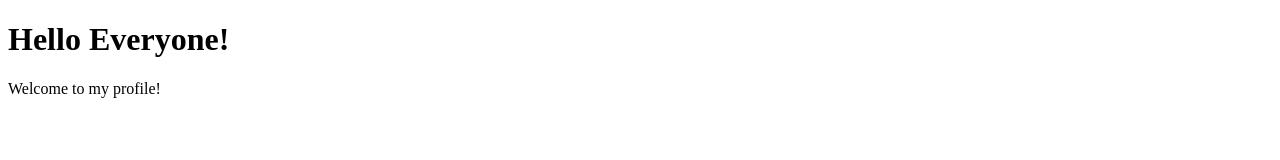
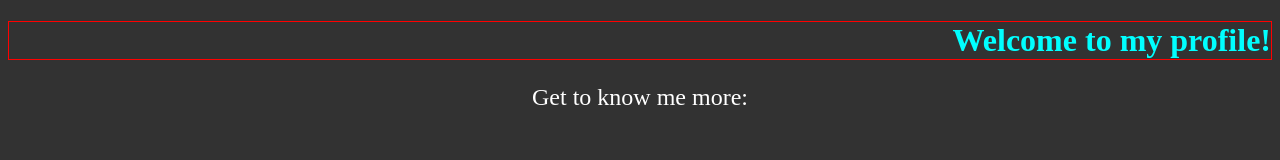
Before and after one commit to edwardn7/edwardn7.github.io, a plain HTML site: page index.html in a window 1280 px wide. Drawn offline with Linux system fonts and the light colour scheme.

Commit message:
Update index.html

```diff
--- a/index.html
+++ b/index.html
@@ -1,10 +1,27 @@
 <!DOCTYPE html>
 <html>
-  <head>
-    <title>My GitHub Pages Site</title>
-  </head>
-  <body>
-    <h1>Hello Everyone!</h1>
-    <p>Welcome to my profile!</p>
-  </body>
+	<head>
+		<title>Edward Nathanael</title>
+		<style>
+      body {
+        background-color: #323232;
+      }
+
+      p {
+        color: white;
+	      text-align: center;
+        font-size: 24px;
+      }
+
+      h1 {
+        color: #00ffff;
+        border: thin solid red;
+	      text-align: right;
+      }
+		</style>
+	</head>
+	<body>
+		<h1>Welcome to my profile!</h1>
+		<p>Get to know me more:</p>
+	</body>
 </html>
```
